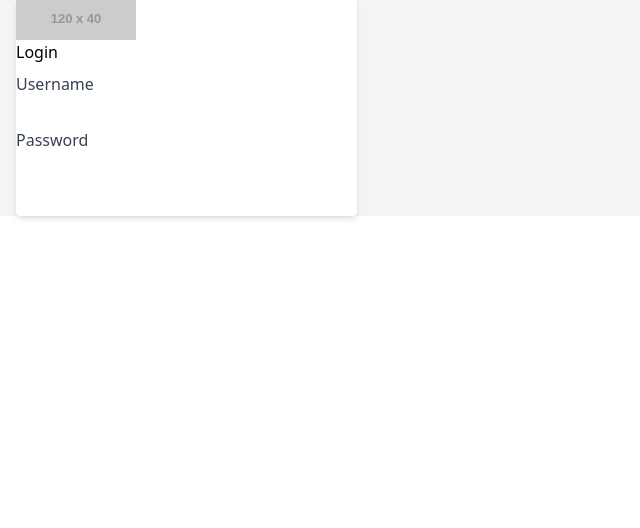
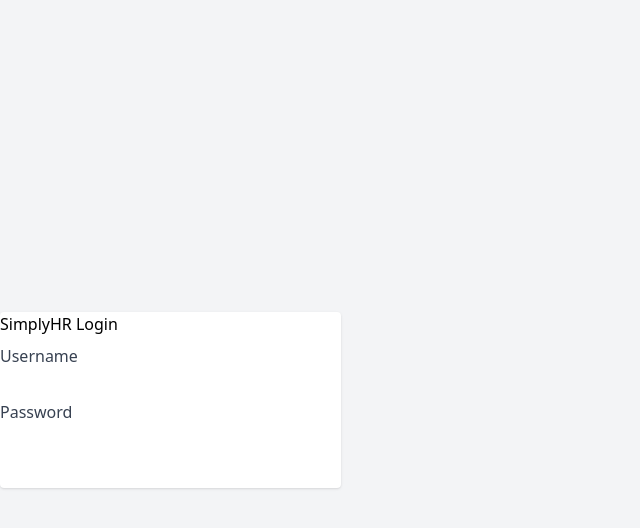
Before and after one commit to VacationReady/Simply-HR, a Next.js app: page / in a window 1280 px wide. Shown: the top 528 px of the page, without its empty margins (0-640 px from the left). Built offline with nearby package versions, Linux system fonts and the light colour scheme.

Commit message:
Restore fully centered login layout

```diff
--- a/pages/index.tsx
+++ b/pages/index.tsx
@@ -26,23 +26,13 @@
   };
 
   return (
-    <div className="fixed inset-0 flex items-center justify-center bg-gray-100 px-4">
-      <div className="w-full max-w-sm bg-white p-8 rounded shadow-md">
-        {/* 🔖 Placeholder Logo + Branding */}
-        <div className="mb-6 text-center">
-          <img
-            src="https://placehold.co/120x40?text=SimplyHR"
-            alt="SimplyHR Logo"
-            className="mx-auto mb-2"
-          />
-          <h1 className="text-2xl font-bold">Login</h1>
-        </div>
+    <main className="flex items-center justify-center min-h-screen bg-gray-100">
+      <div className="w-full max-w-sm bg-white p-8 rounded shadow">
+        <h1 className="text-2xl font-bold text-center mb-6">SimplyHR Login</h1>
 
-        <form onSubmit={handleLogin} className="space-y-4 w-full">
+        <form onSubmit={handleLogin} className="space-y-4">
           <div>
-            <label className="block text-left text-sm font-medium text-gray-700">
-              Username
-            </label>
+            <label className="block text-sm font-medium text-gray-700">Username</label>
             <input
               type="text"
               value={username}
@@ -53,9 +43,7 @@
           </div>
 
           <div>
-            <label className="block text-left text-sm font-medium text-gray-700">
-              Password
-            </label>
+            <label className="block text-sm font-medium text-gray-700">Password</label>
             <input
               type="password"
               value={password}
@@ -75,6 +63,6 @@
           </button>
         </form>
       </div>
-    </div>
+    </main>
   );
 }
```
